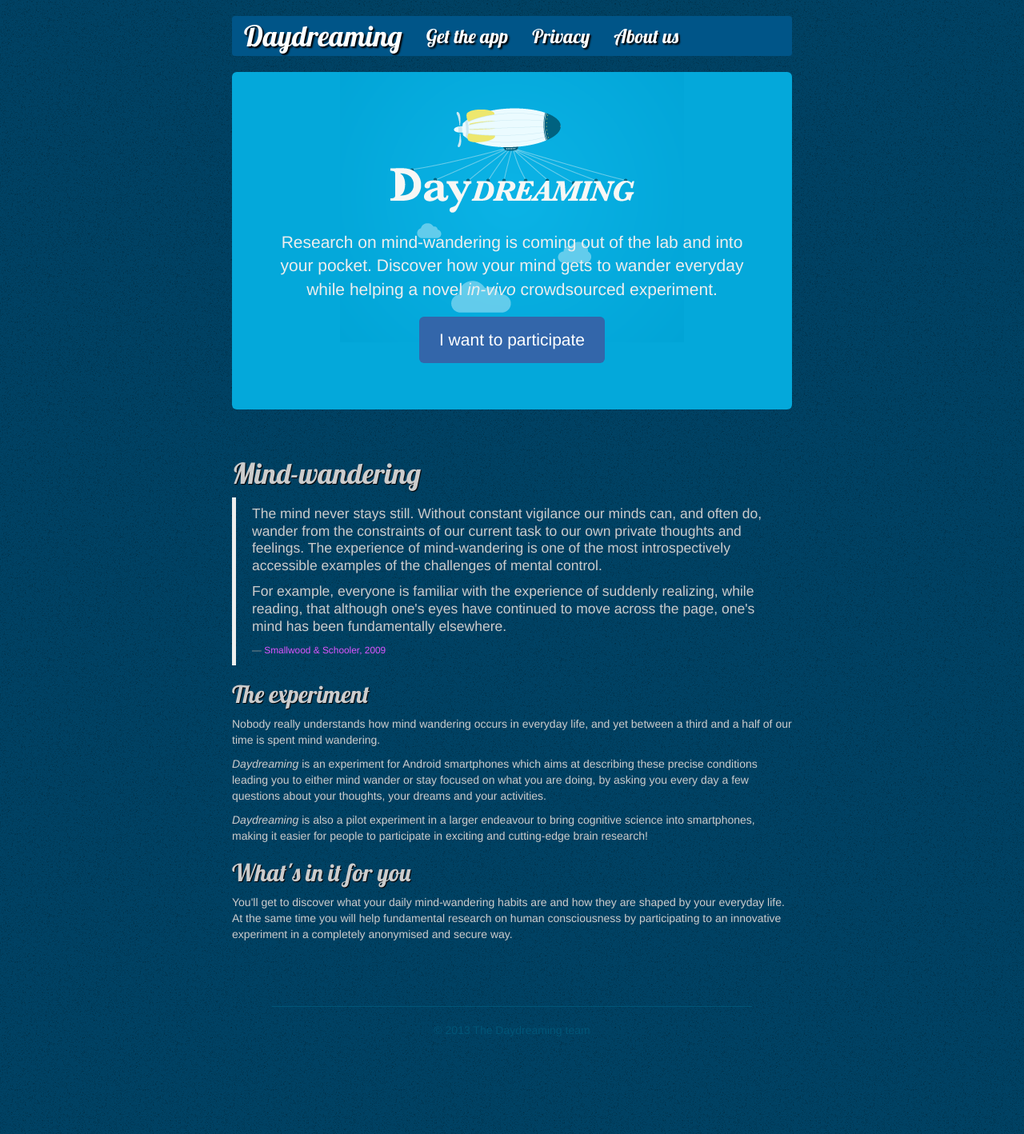
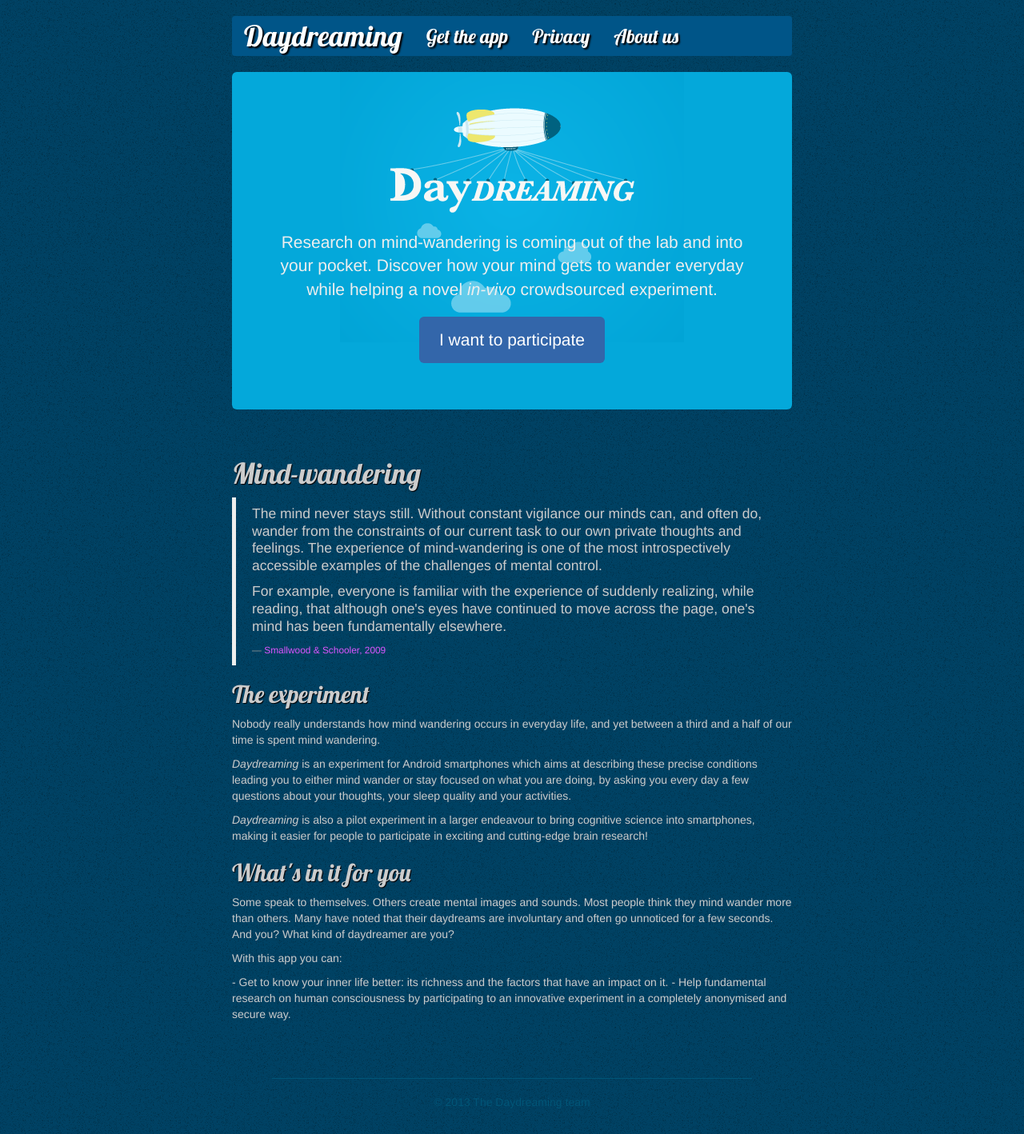
Before and after one commit to daydreaming-experiment/daydreaming-the-app.net, a Jekyll site: the page built from index.html, in a window 1280 px wide. Shown: the whole page at 80% size. Built offline with Jekyll 4.4.1, drawn with Linux system fonts in a browser that asks for light colours; Markdown is read by kramdown in place of the engine named in the settings; comment, search, counter and statistics services are not loaded.

Commit message:
Update index.html

```diff
--- a/index.html
+++ b/index.html
@@ -25,13 +25,17 @@ tag: home
 
   <p>Nobody really understands how mind wandering occurs in everyday life, and yet between a third and a half of our time is spent mind wandering.</p>
 
-  <p><em>Daydreaming</em> is an experiment for Android smartphones which aims at describing these precise conditions leading you to either mind wander or stay focused on what you are doing, by asking you every day a few questions about your thoughts, your dreams and your activities.</p>
+  <p><em>Daydreaming</em> is an experiment for Android smartphones which aims at describing these precise conditions leading you to either mind wander or stay focused on what you are doing, by asking you every day a few questions about your thoughts, your sleep quality and your activities.</p>
 
   <p><em>Daydreaming</em> is also a pilot experiment in a larger endeavour to bring cognitive science into smartphones, making it easier for people to participate in exciting and cutting-edge brain research!</p>
 
   <h2>What's in it for you</h2>
 
-  <p>You'll get to discover what your daily mind-wandering habits are and how they are shaped by your everyday life.
-  At the same time you will help fundamental research on human consciousness by participating to an innovative experiment in a completely anonymised and secure way.</p>
+  <p>Some speak to themselves. Others create mental images and sounds. Most people think they mind wander more than others. Many have noted that their daydreams are involuntary and often go unnoticed for a few seconds. And you? What kind of daydreamer are you?
+</p>
+
+<p>With this app you can:</p>
+- Get to know your inner life better: its richness and the factors that have an impact on it.
+- Help fundamental research on human consciousness by participating to an innovative experiment in a completely anonymised and secure way.
 
 </div>
```
